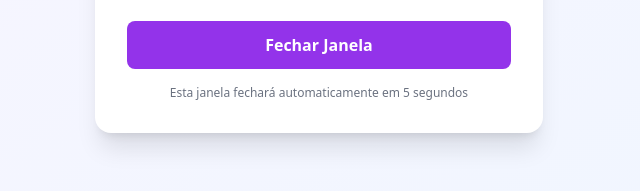
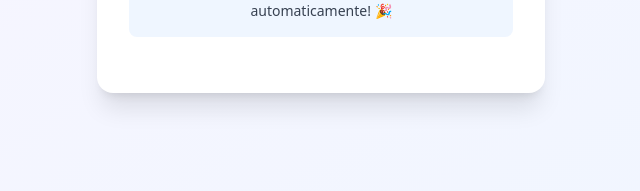
Before and after one commit to Vipigal/google-oauth-redirect-screen, a plain HTML site: page public/oauth/success.html in a window 1280 px wide. Shown: the part 483-674 px from the top of the page, without its empty margins (319-959 px from the left). Drawn offline with nearby package versions, Linux system fonts and the light colour scheme.

Commit message:
remove button to close windows

```diff
--- a/public/oauth/success.html
+++ b/public/oauth/success.html
@@ -30,16 +30,6 @@
       </p>
     </div>
 
-    <button
-      onclick="window.close()"
-      class="w-full bg-purple-600 text-white py-3 rounded-lg font-semibold hover:bg-purple-700 transition"
-    >
-      Fechar Janela
-    </button>
-
-    <p class="text-xs text-gray-500 mt-4">
-      Esta janela fechará automaticamente em 5 segundos
-    </p>
   </div>
 
   <script>
@@ -56,4 +46,4 @@
     }, 5000);
   </script>
 </body>
-</html>i
+</html>
```
